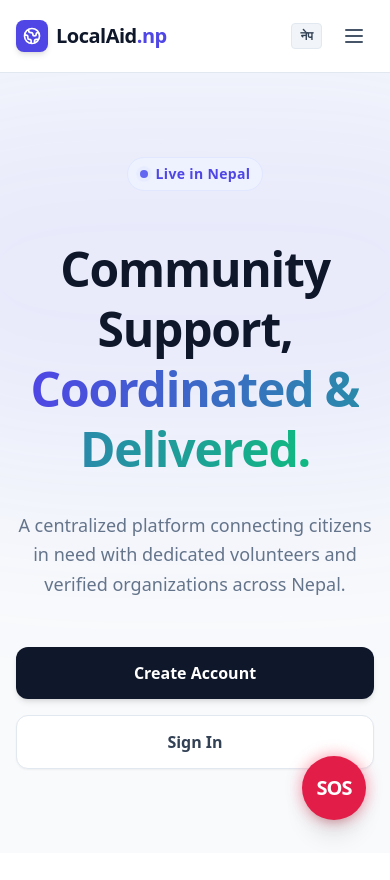
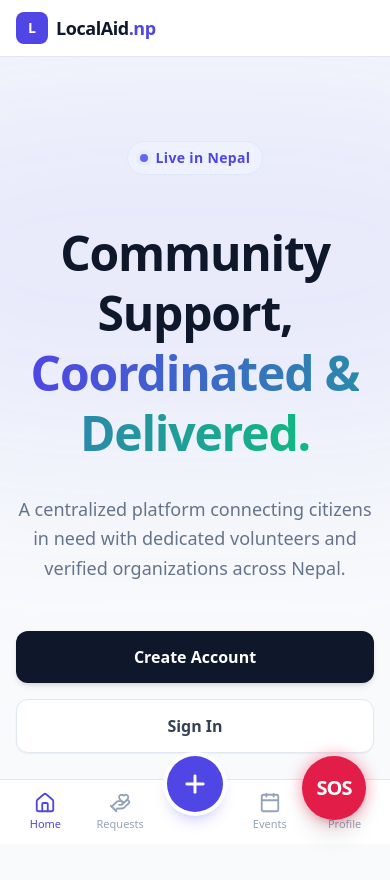
Before and after one commit to SalonChand/localaid-nepal, a React (Vite) app in the folder frontend/: page / in a window 390 px wide. Shown: the top 880 px of the page. Before the commit the page ends 853 px from the top, so only its background shows below. Built offline with nearby package versions, Linux system fonts and the light colour scheme.

Commit message:
Add native-style mobile shell: bottom nav + minimal top bar

```diff
--- a/frontend/package.json
+++ b/frontend/package.json
@@ -13,6 +13,7 @@
     "axios": "^1.13.6",
     "i18next": "^25.10.9",
     "leaflet": "^1.9.4",
+    "lucide-react": "^1.17.0",
     "react": "^19.2.4",
     "react-dom": "^19.2.4",
     "react-i18next": "^16.6.6",
--- a/frontend/src/App.jsx
+++ b/frontend/src/App.jsx
@@ -4,9 +4,11 @@ import { AuthProvider } from './context/AuthContext';
 
 // Components
 import Header from './components/common/Header';
+import MobileTopBar from './components/common/MobileTopBar';
+import BottomNav from './components/common/BottomNav';
 import ProtectedRoute from './components/auth/ProtectedRoute';
 import SOSButton from './components/common/SOSButton';
-import OfflineSyncManager from './components/common/OfflineSyncManager'; // ADDED THIS
+import OfflineSyncManager from './components/common/OfflineSyncManager';
 
 // Pages
 import HomePage from './pages/HomePage';
@@ -27,13 +29,18 @@ function App() {
   return (
     <AuthProvider>
       <BrowserRouter>
-        <Header />
+        {/* Desktop keeps your existing header; mobile gets the minimal bar */}
+        <div className="hidden md:block">
+          <Header />
+        </div>
+        <MobileTopBar />
 
         {/* GLOBAL COMPONENTS */}
         <OfflineSyncManager />
         <SOSButton />
 
-        <main className="min-h-[calc(100vh-64px)] bg-slate-50">
+        {/* pb-24 on mobile leaves room for the fixed bottom nav; reset at md */}
+        <main className="min-h-[calc(100vh-64px)] bg-slate-50 pb-24 md:pb-0">
           <Routes>
             <Route path="/" element={<HomePage />} />
             <Route path="/login" element={<LoginPage />} />
@@ -51,6 +58,9 @@ function App() {
             <Route path="/admin" element={<ProtectedRoute><AdminDashboard /></ProtectedRoute>} />
           </Routes>
         </main>
+
+        {/* Native-style bottom tab bar (mobile only) */}
+        <BottomNav />
       </BrowserRouter>
     </AuthProvider>
   );
--- /dev/null
+++ b/frontend/src/components/common/BottomNav.jsx
@@ -0,0 +1,80 @@
+import React from 'react';
+import { NavLink, useLocation } from 'react-router-dom';
+import { Home, HandHeart, Calendar, User, Plus } from 'lucide-react';
+
+/**
+ * Native-style bottom tab bar.
+ * 5 slots: Home, Requests, +Create (raised center), Events, Profile.
+ * - Fixed to the bottom, safe-area padding for the iPhone home indicator.
+ * - Active tab is highlighted based on the current route.
+ * - Hidden on full-screen auth pages (/login, /register).
+ */
+const BottomNav = () => {
+  const location = useLocation();
+
+  // Hide the bar on auth screens so they feel full-screen / native.
+  const hiddenRoutes = ['/login', '/register'];
+  if (hiddenRoutes.includes(location.pathname)) return null;
+
+  const tabs = [
+    { to: '/', label: 'Home', icon: Home, end: true },
+    { to: '/tasks', label: 'Requests', icon: HandHeart },
+    { to: '/events', label: 'Events', icon: Calendar },
+    { to: '/profile', label: 'Profile', icon: User },
+  ];
+
+  const baseTab =
+    'flex flex-col items-center justify-center gap-0.5 flex-1 h-full text-[11px] font-medium transition-colors';
+
+  return (
+    <nav
+      className="fixed bottom-0 left-0 right-0 z-40 bg-white border-t border-slate-200 md:hidden"
+      style={{ paddingBottom: 'env(safe-area-inset-bottom)' }}
+    >
+      <div className="relative flex items-stretch h-16 max-w-lg mx-auto px-2">
+        {/* Left two tabs */}
+        {tabs.slice(0, 2).map(({ to, label, icon: Icon, end }) => (
+          <NavLink
+            key={to}
+            to={to}
+            end={end}
+            className={({ isActive }) =>
+              `${baseTab} ${isActive ? 'text-indigo-600' : 'text-slate-400'}`
+            }
+          >
+            <Icon size={22} strokeWidth={2} />
+            <span>{label}</span>
+          </NavLink>
+        ))}
+
+        {/* Center raised Create button */}
+        <div className="flex-1 flex items-start justify-center">
+          <NavLink
+            to="/create-request"
+            aria-label="Create request"
+            className="-mt-6 flex items-center justify-center w-14 h-14 rounded-full bg-indigo-600 text-white shadow-lg shadow-indigo-600/30 ring-4 ring-white active:scale-95 transition-transform"
+          >
+            <Plus size={28} strokeWidth={2.5} />
+          </NavLink>
+        </div>
+
+        {/* Right two tabs */}
+        {tabs.slice(2).map(({ to, label, icon: Icon, end }) => (
+          <NavLink
+            key={to}
+            to={to}
+            end={end}
+            className={({ isActive }) =>
+              `${baseTab} ${isActive ? 'text-indigo-600' : 'text-slate-400'}`
+            }
+          >
+            <Icon size={22} strokeWidth={2} />
+            <span>{label}</span>
+          </NavLink>
+        ))}
+      </div>
+    </nav>
+  );
+};
+
+export default BottomNav;
--- /dev/null
+++ b/frontend/src/components/common/MobileTopBar.jsx
@@ -0,0 +1,39 @@
+import React from 'react';
+import { Link, useLocation } from 'react-router-dom';
+
+/**
+ * Minimal app-style top bar for mobile.
+ * Compact, sticky, just the brand mark — the bottom nav does the navigating.
+ * Hidden on auth screens so login/register feel full-screen.
+ *
+ * NOTE: This is the MOBILE bar. Your existing <Header /> is kept for
+ * desktop (md and up) — see App.jsx where each is shown at the right breakpoint.
+ */
+const MobileTopBar = () => {
+  const location = useLocation();
+  const hiddenRoutes = ['/login', '/register'];
+  if (hiddenRoutes.includes(location.pathname)) return null;
+
+  return (
+    <header
+      className="sticky top-0 z-30 bg-white/90 backdrop-blur border-b border-slate-200 md:hidden"
+      style={{ paddingTop: 'env(safe-area-inset-top)' }}
+    >
+      <div className="flex items-center justify-between h-14 px-4">
+        <Link to="/" className="flex items-center gap-2">
+          <span className="flex items-center justify-center w-8 h-8 rounded-lg bg-indigo-600 text-white text-sm font-bold">
+            L
+          </span>
+          <span className="text-lg font-bold tracking-tight text-slate-900">
+            LocalAid<span className="text-indigo-600">.np</span>
+          </span>
+        </Link>
+
+        {/* Right slot: keep your language toggle / notifications here later */}
+        <div className="flex items-center gap-2" />
+      </div>
+    </header>
+  );
+};
+
+export default MobileTopBar;
```
Also changed, not shown: 2 other files (tests, documents, lock files or other folders).
